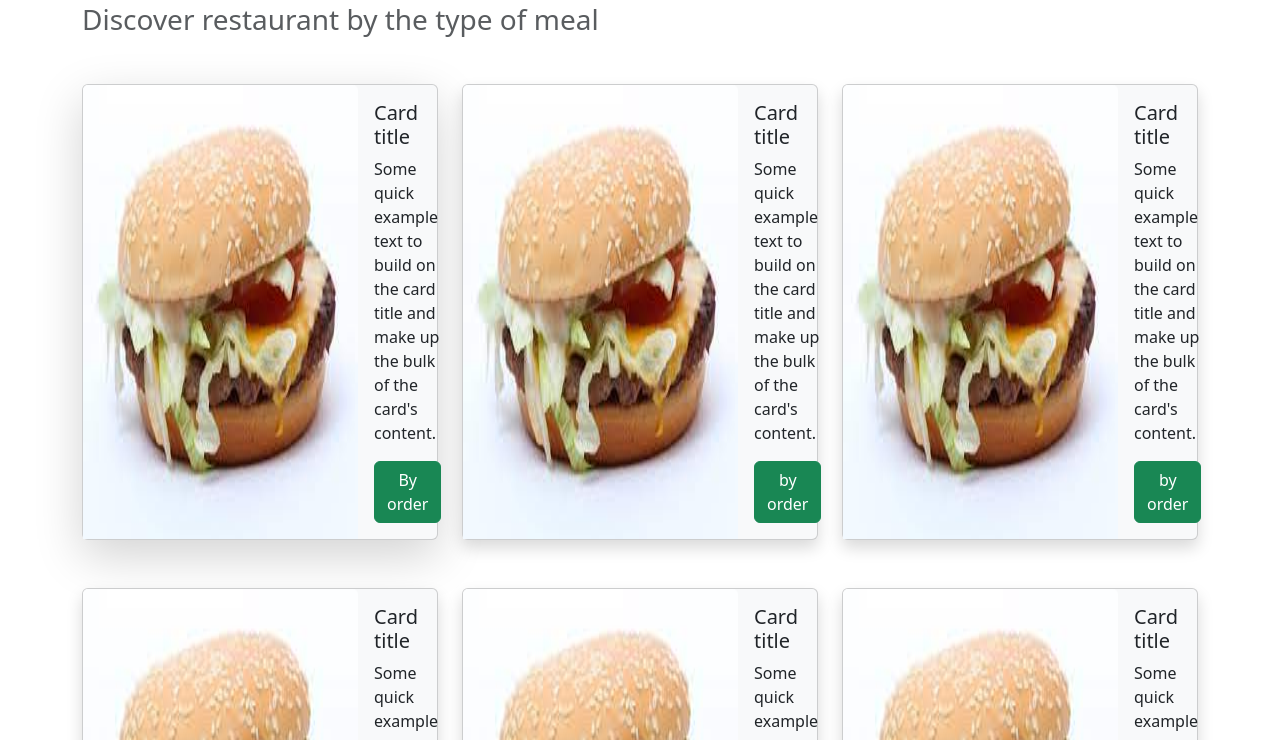
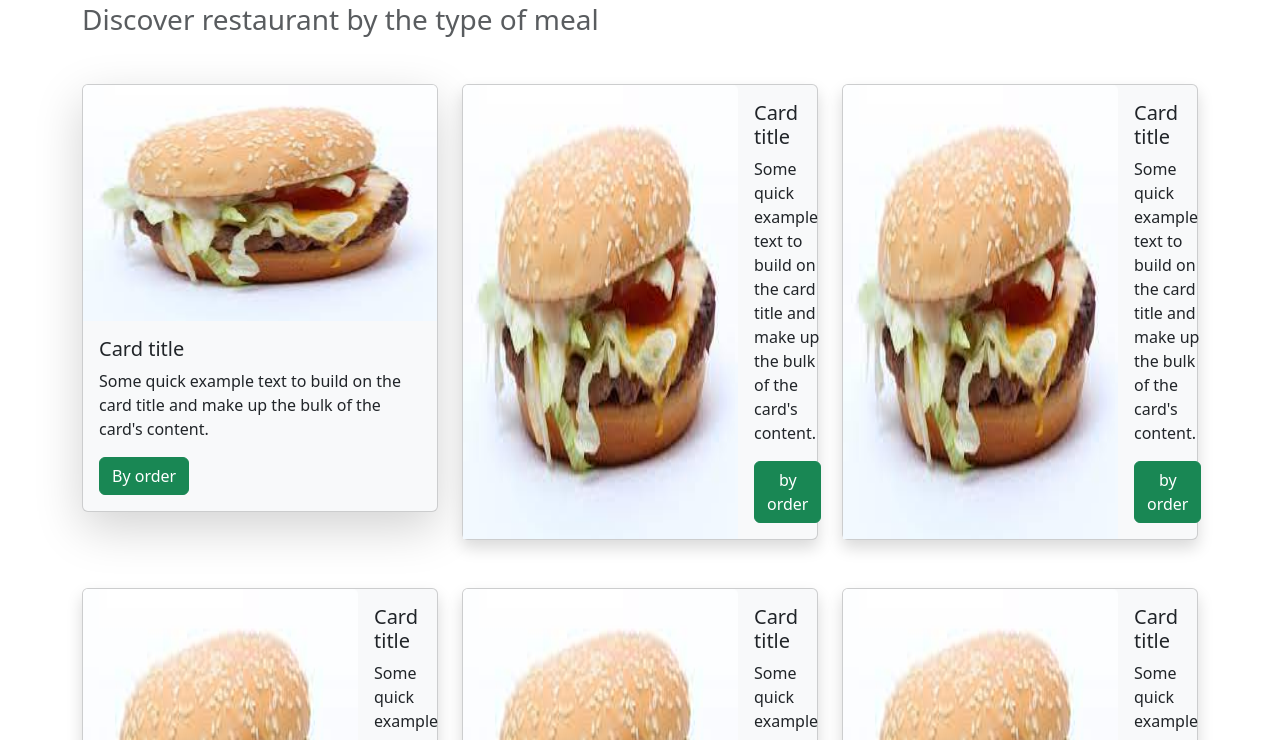
Before and after one commit to kabilanero/zomato-bootstrap, a plain HTML site: page index.html in a window 1280 px wide. Shown: the part 719-1459 px from the top of the page. Drawn offline with nearby package versions, Linux system fonts and the light colour scheme.

Commit message:
Update index.html

```diff
--- a/index.html
+++ b/index.html
@@ -45,7 +45,7 @@
 
 <div class="row gy-5 ">
   <div class="col-12 col-xxl-4 col-xl-4 col-md-6 col-sm-12">
-    <div class="card d-flex flex-row shadow-lg bg-body-tertiary rounded">
+    <div class="card d-flex  shadow-lg bg-body-tertiary rounded">
       <img src="./burger.jpeg" class="float-right card-img-top">
       <div class="card-body">
         <h5 class="card-title">Card title</h5>
```
